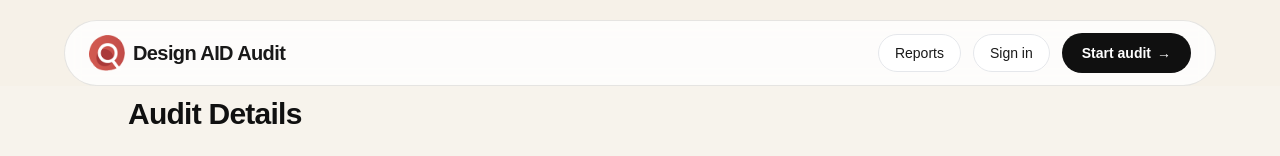
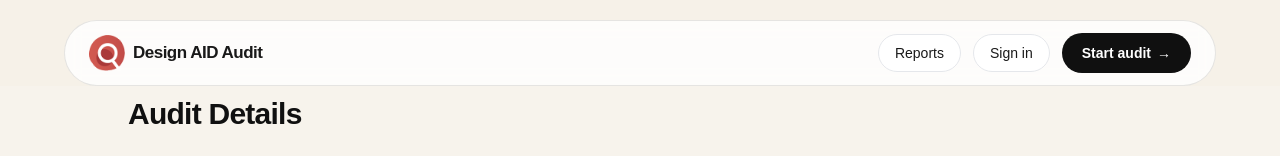
Before and after one commit to StudiovitaminD/ux-audit-tool, a Next.js app: page /audit in a window 1280 px wide. Shown: the top 156 px of the page. Built offline with nearby package versions, Linux system fonts and the light colour scheme.

Commit message:
Reduce navbar title size

```diff
--- a/src/components/navbar.tsx
+++ b/src/components/navbar.tsx
@@ -60,7 +60,7 @@ export function Navbar() {
   return (
     <header className="fixed inset-x-0 top-0 z-50 w-full bg-[#f6f1e8] px-16 pt-5 text-[#191919]">
       <div className="mx-auto flex max-w-none items-center justify-between gap-6 rounded-full border border-[#101010]/10 bg-white/80 px-4 py-3 backdrop-blur sm:px-6">
-        <Link href="/" className="flex items-center gap-2 text-[20px] font-bold tracking-[-0.03em] text-[#191919]">
+        <Link href="/" className="flex items-center gap-2 text-[17px] font-bold tracking-[-0.03em] text-[#191919]">
           <img
             src="/Asset%206@2x%201.png"
             alt="UX"
```
